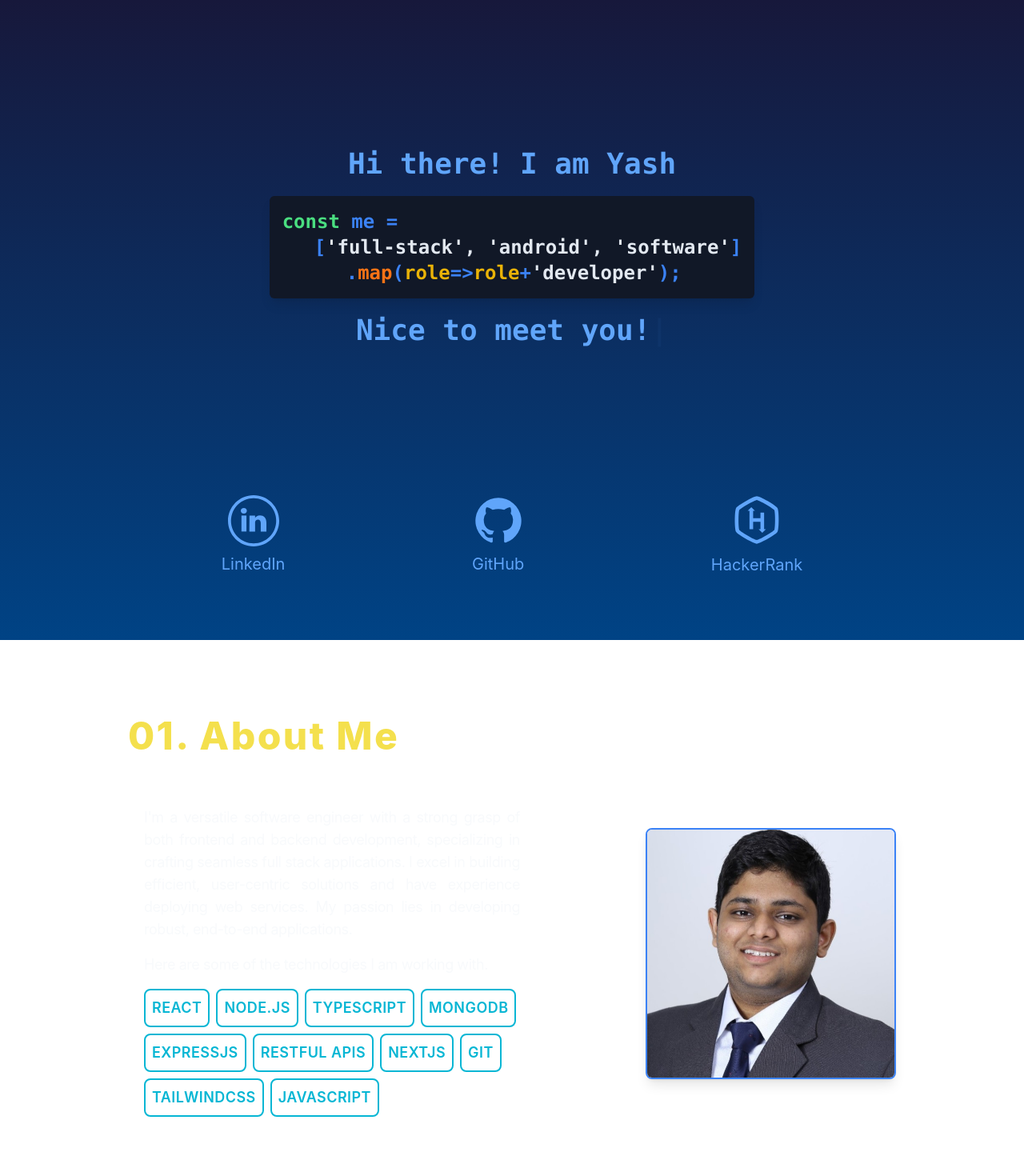
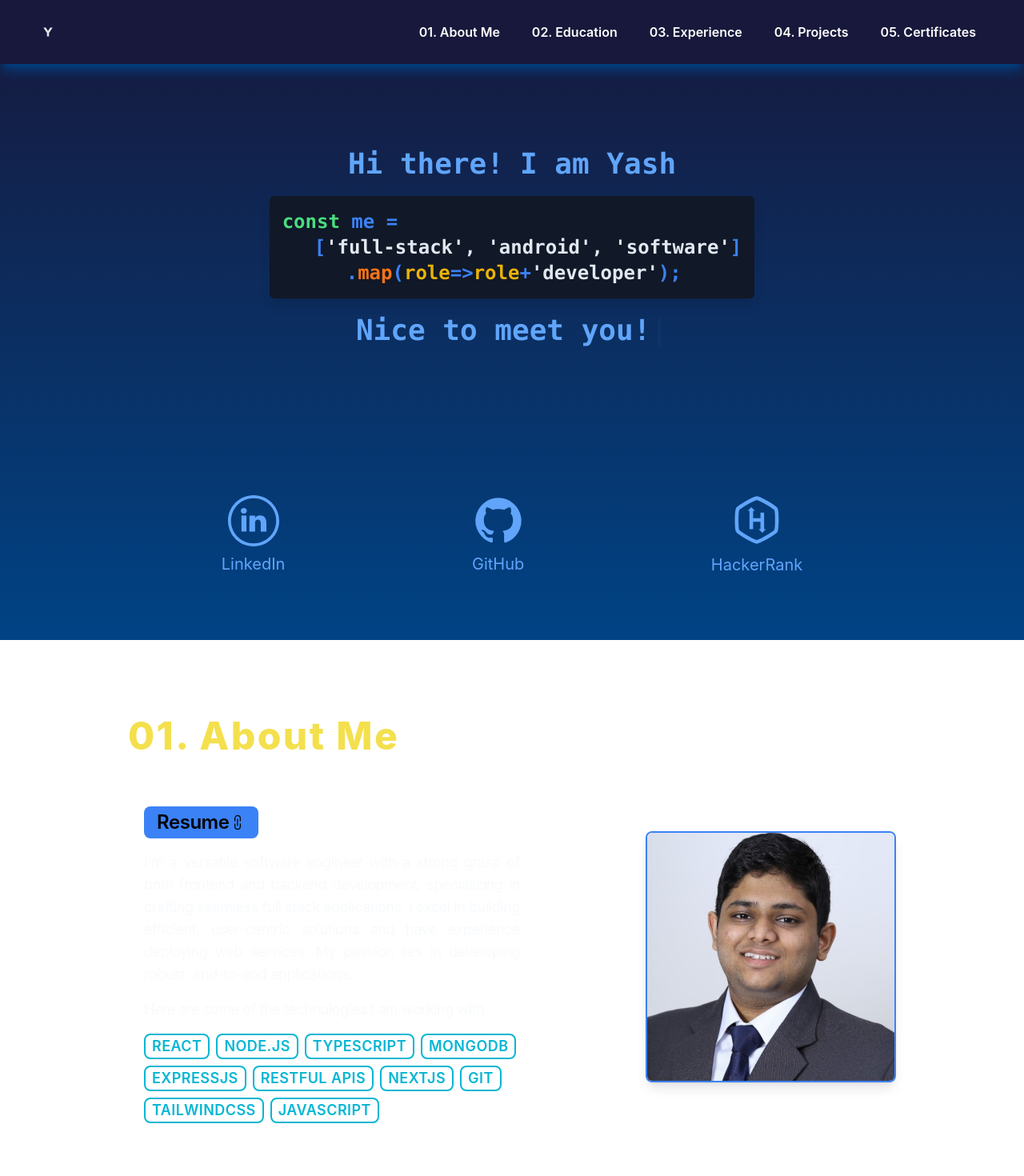
Before and after one commit to yashtibrewal/portfolio-website, a React (Create React App) app: page / in a window 1280 px wide. Shown: the top 1470 px of the page at 80% size. Built offline with nearby package versions, Linux system fonts and the light colour scheme.

Commit message:
Resume and Navbar Added navbar logic, and resume pdf

```diff
--- a/src/App.tsx
+++ b/src/App.tsx
@@ -1,7 +1,7 @@
 import './css/App.css'
 // import './css/landing-page.css'
 // import Certificates from './components/Certificates';
-// import NavigationBar from './components/NavigationBar';
+import NavigationBar from './components/NavigationBar/NavigationBar';
 // import AptitudeTests from './components/ApptitudeTests'
 import AboutMe from './components/AboutMe';
 import Greet from './components/Greetings';
@@ -39,10 +39,12 @@ function App() {
   }
   return (
     <div className="App">
+
       {/* Gradient background */}
       <div className={`fixed inset-0 bg-gradient-to-b from-my-blue  to-my-blue-2 ${isPanelOpen ? 'blur-lg' : ''}`} />
+      <NavigationBar></NavigationBar>
+      {/* Content */}
 
-      {/* Content */}
       <div className={`relative z-10 bg-transparent text-my-yellow px-4 md:px-8 lg:px-24 xl:px-40 2xl:px-60`}>
         <div onClick={closePanel} className={`pb-20 space-y-10 md:space-y-12 lg:space-y-20 xl:space-y-24 2xl:space-y-32`}>
           <Greet />
--- a/src/components/AboutMe.tsx
+++ b/src/components/AboutMe.tsx
@@ -1,3 +1,4 @@
+import Clip from './Experience/Clip';
 import FadeInSection from './FadeInSection';
 import pageStyles from './page.module.css';
 const technologies = [
@@ -18,10 +19,22 @@ function AboutMe() {
 
   return (
     <FadeInSection>
-      <div className={`${pageStyles.section_spacing}`}>
+      <div  id="aboutMe" className={`${pageStyles.section_spacing}`}>
         <div className={pageStyles.section_heading}>01. About Me</div>
         <div className="flex flex-col-reverse items-center md:justify-between md:flex-row md:space-x-10 md:pl-5">
-          <div id="aboutMe" className={`${pageStyles.description} md:w-1/2 space-y-4`}>
+          <div  className={`${pageStyles.description} md:w-1/2 space-y-4`}>
+
+            <div className={`${pageStyles.button} flex items-center`}>
+              <a
+                target='_blank'
+                href='/pdf/resume.pdf'>
+                Resume
+              </a>
+              <div className='w-5 h-5'>
+                <Clip></Clip>
+              </div>
+
+            </div>
             <p>
               I'm a versatile software engineer with a strong grasp of both frontend and backend development, specializing in crafting seamless full stack applications. I excel in building efficient, user-centric solutions and have experience deploying web services. My passion lies in developing robust, end-to-end applications.
             </p>
--- a/src/components/Experience/Clip.tsx
+++ b/src/components/Experience/Clip.tsx
@@ -4,7 +4,7 @@
 export default function Clip() {
 
     return (
-        <svg className='stroke-black rotate-90' xmlns="http://www.w3.org/2000/svg" fill="none" viewBox="-0.5 -0.5 16 16" strokeLinecap="round" strokeLinejoin="round" id="Link-Two--Streamline-Mynaui" ><desc>{"Link Two Streamline Icon: https://streamlinehq.com"}</desc><path d="M9.0076875 10.138499999999999H11.57075C13.069437500000001 10.138499999999999 14.284625 8.9571875 14.284625 7.5S13.069437500000001 4.8615 11.57075 4.8615H9.0076875M5.99225 10.138499999999999L3.4314375000000004 10.1331875C1.9335625 10.130937499999998 0.682125 9.0581875 0.7160624999999999 7.49325C0.75 5.929 1.9267500000000002 4.85925 3.424625 4.8615L5.9855 4.8668125M4.301375 7.5H10.6985625" strokeWidth={1} /></svg>
+        <svg className='cursor-pointer stroke-black rotate-90' xmlns="http://www.w3.org/2000/svg" fill="none" viewBox="-0.5 -0.5 16 16" strokeLinecap="round" strokeLinejoin="round" id="Link-Two--Streamline-Mynaui" ><desc>{"Link Two Streamline Icon: https://streamlinehq.com"}</desc><path d="M9.0076875 10.138499999999999H11.57075C13.069437500000001 10.138499999999999 14.284625 8.9571875 14.284625 7.5S13.069437500000001 4.8615 11.57075 4.8615H9.0076875M5.99225 10.138499999999999L3.4314375000000004 10.1331875C1.9335625 10.130937499999998 0.682125 9.0581875 0.7160624999999999 7.49325C0.75 5.929 1.9267500000000002 4.85925 3.424625 4.8615L5.9855 4.8668125M4.301375 7.5H10.6985625" strokeWidth={1} /></svg>
     )
 
 }
--- a/src/components/Greetings.tsx
+++ b/src/components/Greetings.tsx
@@ -6,7 +6,7 @@ export default function Greet() {
     return (
         <div className="min-h-screen flex flex-col justify-around">
 
-            <div className="flex flex-col md:flex-row items-center justify-evenly grow lg:gap-x-10">
+            <div className="flex flex-col md:flex-row items-center justify-around grow lg:gap-x-10">
 
                 <div className="flex flex-col justify-evenly items-center  font-mono font-bold space-y-5">
 
@@ -49,7 +49,7 @@ export default function Greet() {
 
             </div>
 
-            <div className="pb-5 md:pb-10 lg:pb-20">
+            <div className="pb-20">
                 <Profiles />
             </div>
         </div>
--- a/src/components/Logo.tsx
+++ b/src/components/Logo.tsx
@@ -1,10 +1,8 @@
 
 export default function Logo() {
   return (
-    <div className="flex justify-center items-center min-h-screen">
+    <div className="flex">
       <svg
-        width="200"
-        height="200"
         viewBox="0 0 200 200"
         xmlns="http://www.w3.org/2000/svg"
         className="stroke-slate-200 text-blue-200 fill-none"
@@ -12,7 +10,7 @@ export default function Logo() {
         {/* Pentagon */}
         <polygon
           points="100,20 186,75 151,165 49,165 14,75"
-          strokeWidth="10"
+          strokeWidth="15"
           strokeDasharray="500"
           strokeDashoffset="500"
           strokeLinecap="round"
@@ -22,7 +20,7 @@ export default function Logo() {
             attributeName="stroke-dashoffset"
             from="500"
             to="0"
-            dur="3s"
+            dur="1s"
             fill="freeze"
           />
         </polygon>
@@ -36,6 +34,7 @@ export default function Logo() {
           fontFamily="Arial, sans-serif"
           fontSize="75"
           className="fill-slate-200 stroke-slate-200"
+          strokeWidth="6"
         >
           Y
         </text>
--- a/src/components/NavigationBar.tsx
+++ /dev/null
@@ -1,68 +0,0 @@
-// NavigationBar.tsx
-import { useEffect, useState } from "react";
-import eventEmitter from "../CustomEventEmitter";
-
-function NavigationBar() {
-
-    const [isPanelOpen, setIsPanelOpen] = useState(false)
-
-    useEffect(() => {
-
-        const eventListener = () => {
-            setIsPanelOpen(false);
-        };
-
-        eventEmitter.on('panelClosed', eventListener);
-
-        return () => {
-            eventEmitter.off('panelClosed', eventListener);
-        };
-    },[])
-
-    const togglePanel = () => {
-        eventEmitter.emit('panelToggled', !isPanelOpen);
-        setIsPanelOpen(!isPanelOpen);
-    }
-    const scrollToSection = (sectionId: string) => {
-        const element = document.getElementById(sectionId);
-        if (element) {
-            element.scrollIntoView({ behavior: "smooth", block: "start" });
-        }
-    };
-    return (
-        <div>
-            <div
-                onClick={togglePanel}
-                className="fixed top-5 z-40 right-5 bg-my-yellow rounded-xl p-2 visbile ">
-                <div>
-                    <div className="text-my-blue font-semibold min-w-5 flex justify-center items-center">
-                        {isPanelOpen ? 'X' : 'Menu'}
-                    </div>
-                </div>
-
-            </div>
-            <div className=
-                {`z-40 border-my-blue border-y-8 border-r-8 bg-my-blue-2 fixed left-0 transform transition duration-300 ${isPanelOpen ? 'translate-x-0' : '-translate-x-full'}
-             bottom-10 min-h-fit rounded-r-xl flex flex-col pl-5 pr-5 w-fit`}>
-                <div>
-                    <div>
-                        <div className="mt-5 ml-5 text-blue-600 text-lg"> Menu Items </div>
-                    </div>
-                    <div onClick={togglePanel} className="text-blue-400 p-5 text-xl font-mono font-semibold">
-                        <div className="block" onClick={() => scrollToSection("education")}>Education</div><hr></hr>
-                        <div className="block mt-3" onClick={() => scrollToSection("aboutMe")}>About Me</div><hr></hr>
-                        <div className="block mt-3" onClick={() => scrollToSection("certificates")}>Certificates</div><hr></hr>
-                        <div className="block mt-3" onClick={() => scrollToSection("professionalCertificates")}>Work</div><hr></hr>
-                        {/* <div className="" onClick={() => scrollToSection("aptitudeTests")>Aptitude</div> */}
-                        {/* <div className="" onClick={() => scrollToSection("googleCertificates")>Google</div> */}
-                        {/* <div className="" onClick={() => scrollToSection("workshopCertificates")>Workshop</div> */}
-                    </div>
-                </div>
-            </div>
-        </div>
-    );
-}
-
-
-
-export default NavigationBar
--- /dev/null
+++ b/src/components/NavigationBar/NavigationBar.tsx
@@ -0,0 +1,129 @@
+import { useEffect, useState } from "react";
+import eventEmitter from "../../CustomEventEmitter";
+import Logo from "../Logo";
+import styles from './navigation.module.css';
+
+function NavigationBar() {
+    const [isPanelOpen, setIsPanelOpen] = useState(false);
+    const [isVisible, setIsVisible] = useState(true);
+    const [lastScrollY, setLastScrollY] = useState(0);
+    const [navbarHeight, setNavbarHeight] = useState(0);
+
+    useEffect(() => {
+        const eventListener = () => {
+            setIsPanelOpen(false);
+        };
+
+        eventEmitter.on('panelClosed', eventListener);
+
+        return () => {
+            eventEmitter.off('panelClosed', eventListener);
+        };
+    }, []);
+
+    useEffect(() => {
+        const handleScroll = () => {
+            const currentScrollY = window.scrollY;
+
+            if (currentScrollY > lastScrollY && currentScrollY > 50) {
+                setIsVisible(false); // Hide navbar when scrolling down
+            } else if (currentScrollY < lastScrollY) {
+                setIsVisible(true); // Show navbar when scrolling up
+            }
+
+            setLastScrollY(currentScrollY);
+        };
+
+        window.addEventListener('scroll', handleScroll);
+
+        return () => {
+            window.removeEventListener('scroll', handleScroll);
+        };
+    }, [lastScrollY]);
+
+    useEffect(() => {
+        const navbarElement = document.getElementById('navbar');
+        if (navbarElement) {
+            setNavbarHeight(navbarElement.offsetHeight);
+        }
+    }, []);
+
+    const togglePanel = () => {
+        eventEmitter.emit('panelToggled', !isPanelOpen);
+        setIsPanelOpen(!isPanelOpen);
+    };
+    const scrollToSection = (sectionId: string) => {
+        const element = document.getElementById(sectionId);
+        if (element) {
+            const elementPosition = element.getBoundingClientRect().top + window.scrollY;
+
+            let offsetPosition = 0;
+            const isDesktopView = window.innerWidth >= 768; // Check if the screen width is medium or larger (768px and above)
+
+            if (isDesktopView && window.scrollY > elementPosition) {
+                // Scrolling up on desktop, apply offset
+                offsetPosition = elementPosition - navbarHeight - 20; // Adjust 20px as per your requirement
+            } else {
+                // No offset or small screen
+                offsetPosition = elementPosition - 20;
+            }
+
+            window.scrollTo({
+                top: offsetPosition,
+                behavior: "smooth"
+            });
+        }
+    };
+
+
+    return (
+        <div>
+            {/* Mobile Navigation */}
+            <div className="md:hidden">
+                <div
+                    onClick={togglePanel}
+                    className="fixed top-5 z-40 right-5 bg-my-yellow rounded-xl p-2 visible">
+                    <div>
+                        <div className="text-my-blue font-semibold min-w-5 flex justify-center items-center">
+                            {isPanelOpen ? 'X' : 'Menu'}
+                        </div>
+                    </div>
+                </div>
+                <div className={`z-40 border-my-blue border-y-4 border-r-4 bg-my-blue-2 fixed left-0 transform transition duration-300 ${isPanelOpen ? 'translate-x-0' : '-translate-x-full'}
+                bottom-10 min-h-fit rounded-r-xl flex flex-col pl-5 pr-5 w-fit`}>
+                    <div>
+                        <div>
+                            <div className="mt-5 ml-3 text-my-yellow text-lg"> Menu Items </div>
+                        </div>
+                        <div onClick={togglePanel} className="text-blue-400 p-5 text-xl font-mono font-semibold space-y-3">
+                            <div onClick={() => scrollToSection("aboutMe")}>01. About Me</div><hr></hr>
+                            <div onClick={() => scrollToSection("education")}>02. Education</div><hr></hr>
+                            <div onClick={() => scrollToSection("experience")}>03. Experience</div><hr></hr>
+                            <div onClick={() => scrollToSection("projects")}>04. Projects</div><hr></hr>
+                            <div onClick={() => scrollToSection("certificates")}>05. Certificates</div><hr></hr>
+                        </div>
+                    </div>
+                </div>
+            </div>
+
+            {/* Desktop Navigation */}
+            <div id="navbar" className={`z-50 items-center px-10 fixed bg-my-blue transition-transform duration-300 ease-in-out
+            ${!isVisible ? '-translate-y-full' : 'translate-y-0'}
+            ${isVisible ? 'shadow-lg shadow-my-blue-2' : ''}
+            hidden md:h-16 lg:h-20 top-0 md:flex md:w-full justify-between`}>
+                <div className="w-8 lg:w-10">
+                    <Logo />
+                </div>
+                <div className="flex font-semibold text-sm lg:text-base md:space-x-2 lg:space-x-5 text-white">
+                    <div className={styles.nav_item} onClick={() => scrollToSection("aboutMe")}>01. About Me</div><hr></hr>
+                    <div className={styles.nav_item} onClick={() => scrollToSection("education")}>02. Education</div><hr></hr>
+                    <div className={styles.nav_item} onClick={() => scrollToSection("experience")}>03. Experience</div><hr></hr>
+                    <div className={styles.nav_item} onClick={() => scrollToSection("projects")}>04. Projects</div><hr></hr>
+                    <div className={styles.nav_item} onClick={() => scrollToSection("certificates")}>05. Certificates</div><hr></hr>
+                </div>
+            </div>
+        </div>
+    );
+}
+
+export default NavigationBar;
--- /dev/null
+++ b/src/components/NavigationBar/navigation.module.css
@@ -0,0 +1,5 @@
+@tailwind utilities;
+
+.nav_item{
+    @apply hover:text-yellow-500 hover:cursor-pointer transition-colors duration-300;
+}
--- a/src/components/page.module.css
+++ b/src/components/page.module.css
@@ -15,7 +15,7 @@
 }
 
 .tag {
-    @apply base_tag w-fit px-2 py-1 md:p-2 rounded-lg border-2 border-cyan-500;
+    @apply base_tag w-fit px-2  rounded-lg border-2 border-cyan-500;
 }
 
 .tag_container {
@@ -36,5 +36,5 @@
 }
 
 .button {
-    @apply font-semibold text-sm md:text-base lg:text-lg xl:text-2xl w-fit text-black px-3 py-1 bg-blue-500 hover:bg-green-500 rounded-lg
+    @apply cursor-pointer font-semibold text-sm md:text-base lg:text-lg xl:text-2xl w-fit text-black px-4 py-1 bg-blue-500 hover:bg-green-500 rounded-lg
 }
```
Also changed, not shown: 1 other file (tests, documents, lock files or other folders).
